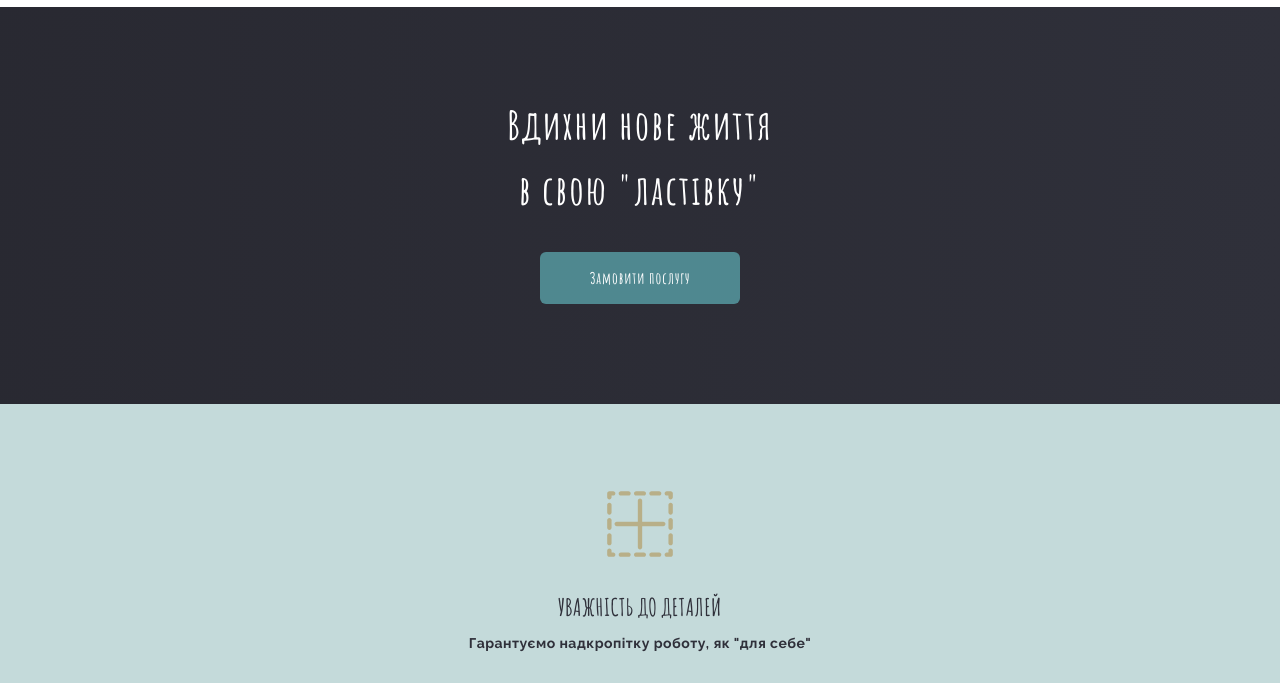
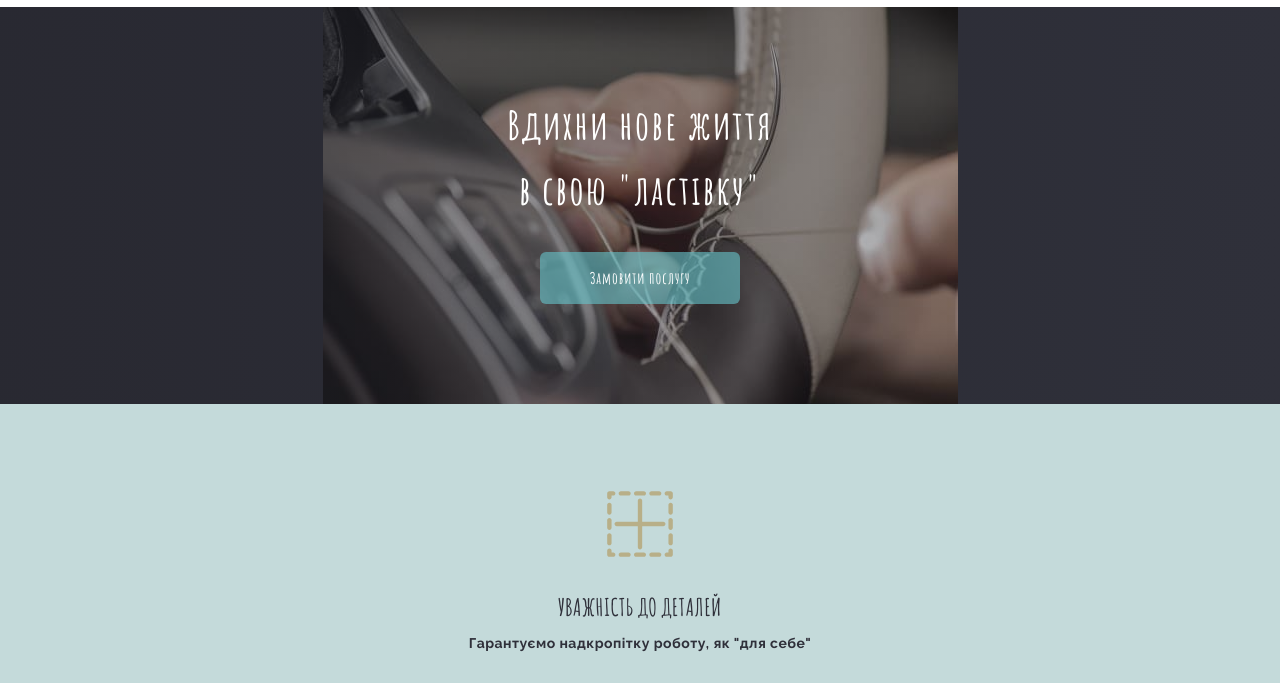
Before and after one commit to JullsMD/NCI, a plain HTML site: page index.html in a window 1280 px wide. Shown: the part 67-750 px from the top of the page. Drawn offline with nearby package versions, Linux system fonts and the light colour scheme; files that its build step writes are made by us from their sources; files whose address does not match are found by name.

Commit message:
Update _hero.scss

```diff
--- a/sass/layout/_hero.scss
+++ b/sass/layout/_hero.scss
@@ -6,7 +6,7 @@
       rgba(38, 38, 46, 0.699),
       rgba(47, 48, 58, 0.226)
     ),
-    url('./images/hero/hero.jpg');
+    url('/images/hero/hero.jpg');
 
   background-repeat: no-repeat;
   background-size: auto;
```
